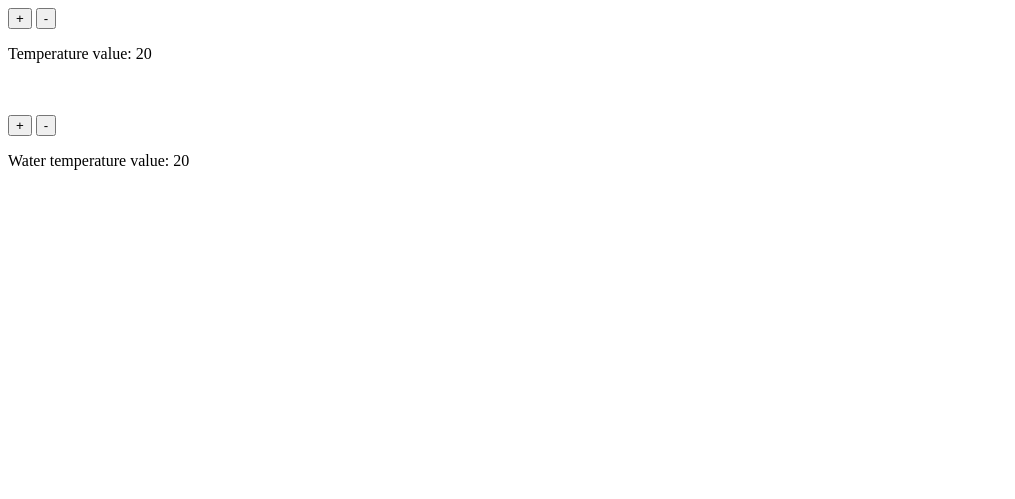
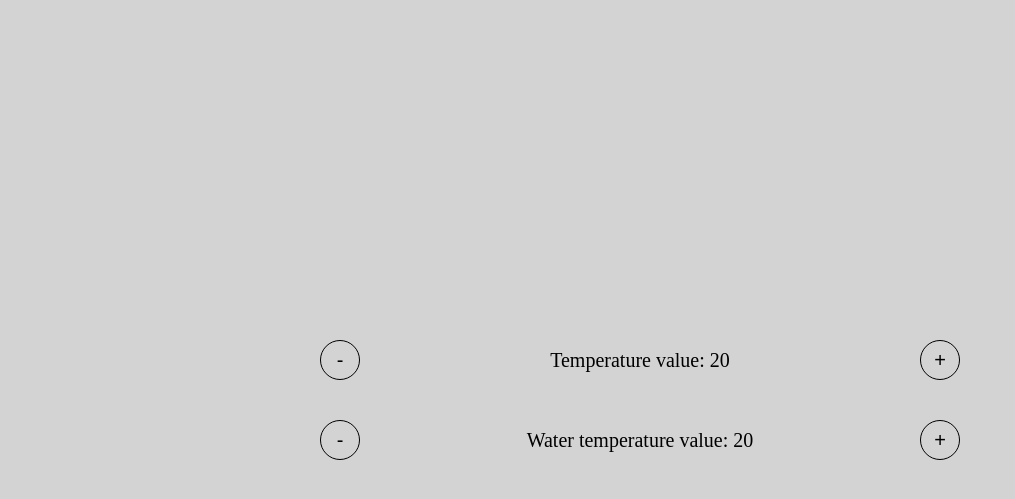
Before and after one commit to AlexandruIca/mqtt-heating-system, a Flask app: page / in a window 1280 px wide. Shown: the top 499 px of the page, without its empty margins (0-1015 px from the left). Run offline with Flask 2, Linux system fonts and the light colour scheme.

Commit message:
Add files via upload

```diff
--- a/server/templates/index.html
+++ b/server/templates/index.html
@@ -1,56 +1,76 @@
 <html lang="en">
 <head>
-    <title>Document</title>
+    <title>Heating system</title>
 	<style>
-		a {
-			font-size: 50px;
-			text-decoration: none;
+        :root {
+            --background: lightgray;
+            --highlight: darkgray;
+            font-size: 20px;
+        }
+        body {
+            margin: 0;
+            height: 100%;
+            display: flex;
+            flex-direction: column;
+            justify-content: space-around;
+            background: var(--background);}
+        #container {
+            width: 50%;
+            margin: auto;}
+            .holder {
+                display: flex;
+                justify-content: space-between;
+                margin: 2rem auto;}
+                p {margin: auto;}
+                button {
+                    font-size: 1rem;
+                    width: 2em;
+                    height: 2em;
+                    background: transparent;
                     border: 1px solid black;
-			border-radius: 25px;
-			color: white;
-			background-color: black;
-		}
+                    border-radius: 100%;
+                    transition-property: background-color;
+                    transition-duration: .5s;}
+                button:hover { background: var(--highlight); }
 	</style>
-</head>
-<body>
     <script>
-            function f() {
-                console.log('Whatever')
-            }
-
         function sendTempUp() {
             fetch(`/temperature_up`, {method: 'POST'})
                 .then(x => x.json())
                 .then(x => console.log(x));
         }
-
         function sendTempDown() {
             fetch(`/temperature_down`, {method: 'POST'})
                 .then(x => x.json())
                 .then(x => console.log(x));
         }
-
         function sendWaterTempUp() {
             fetch(`/water_temperature_up`, {method: 'POST'})
                 .then(x => x.json())
                 .then(x => console.log(x));
         }
-
         function sendWaterTempDown() {
             fetch(`/water_temperature_down`, {method: 'POST'})
                 .then(x => x.json())
                 .then(x => console.log(x));
         }
     </script>
+</head>
+<body>
+    <div id="container">
         {% if error_msg is defined and error_msg != None %}
             <p>{{error_msg}}</p>
         {% endif %}
-        <button onClick="sendTempUp()">+</button>
+        <div class="holder">
             <button onClick="sendTempDown()">-</button>
             <p>Temperature value: {{ temperature }}</p>
-		<br><br>
+            <button onClick="sendTempUp()">+</button>
+        </div>
+        <div class="holder">
+            <button onClick="sendWaterTempDown()">-</button>
+            <p>Water temperature value: {{ water }}</p>
             <button onClick="sendWaterTempUp()">+</button>
-		<button onClick="sendWaterTempDown()">-</button>
-		<p>Water temperature value: {{ water}}</p>
+        </div>
+    </div>
 </body>
 </html>
```
Lines whose indentation alone changed are shown as unchanged.
